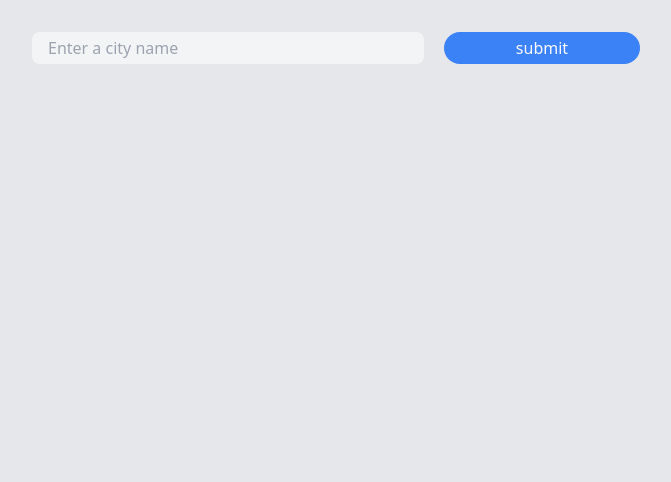
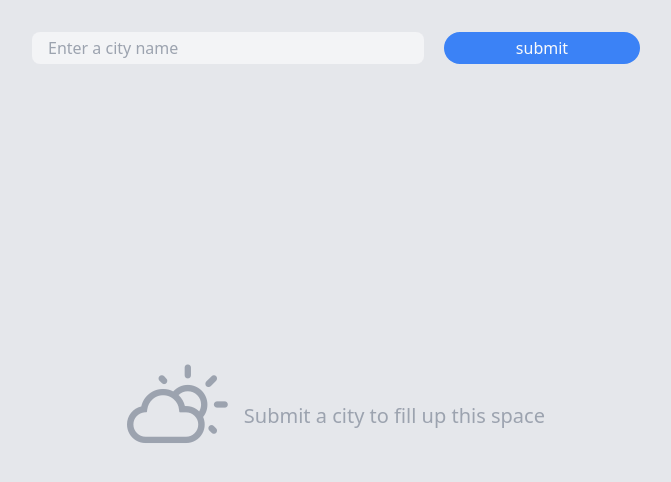
Before and after one commit to ragnarok22/Weather-App, a Next.js app: page / in a window 1280 px wide. Shown: the top 482 px of the page, without its empty margins (304-975 px from the left). Built offline with nearby package versions, Linux system fonts and the light colour scheme.

Commit message:
perf: applied styles with no city searched

```diff
--- /dev/null
+++ b/components/EmptyState.jsx
@@ -0,0 +1,12 @@
+import { DayCloudyIcon, DaySunnyIcon } from "./icons"
+
+const EmptyState = () => (
+  <div className="text-gray-400 flex items-center w-full h-full justify-center">
+    <DayCloudyIcon className="text-7xl mr-4" />
+    <p className="text-xl">
+    Submit a city to fill up this space
+    </p>
+  </div>
+)
+
+export default EmptyState
--- a/components/Home.jsx
+++ b/components/Home.jsx
@@ -1,10 +1,21 @@
+import { useState } from "react"
 import SearchForm from "./SearchForm"
+import WeatherList from "./WeatherList"
+import EmptyState from "./EmptyState"
 
 const Home = () => {
+  const [ results, setResults ] = useState([])
+
   return (
-    <div className="flex flex-col items-center">
+    <>
+    <div className="flex flex-col items-center w-full h-full">
       <SearchForm />
+    {results === []
+      ? <WeatherList />
+      : <EmptyState />
+    }
     </div>
+    </>
   )
 }
 
--- /dev/null
+++ b/components/WeatherItem.jsx
@@ -0,0 +1,7 @@
+const WeatherItem = () => {
+  return (
+    <div></div>
+  )
+}
+
+export default WeatherItem
--- /dev/null
+++ b/components/WeatherList.jsx
@@ -0,0 +1,9 @@
+const WeatherList = () => {
+  return (
+    <div>
+
+    </div>
+  )
+}
+
+export default WeatherList
--- a/components/icons/index.jsx
+++ b/components/icons/index.jsx
@@ -1,8 +1,7 @@
-
-const DaySunnyIcon = () => (
-  <i className="wi wi-day-sunny"></i>
+export const DaySunnyIcon = ({ className }) => (
+  <i className={`wi wi-day-sunny ${className || ""}`}></i>
 )
 
-export {
-  DaySunnyIcon
-}
+export const DayCloudyIcon = ({ className }) => (
+  <i className={`wi wi-day-cloudy ${className || ""}`}></i>
+)
```
Also changed, not shown: 1 other file (tests, documents, lock files or other folders).
